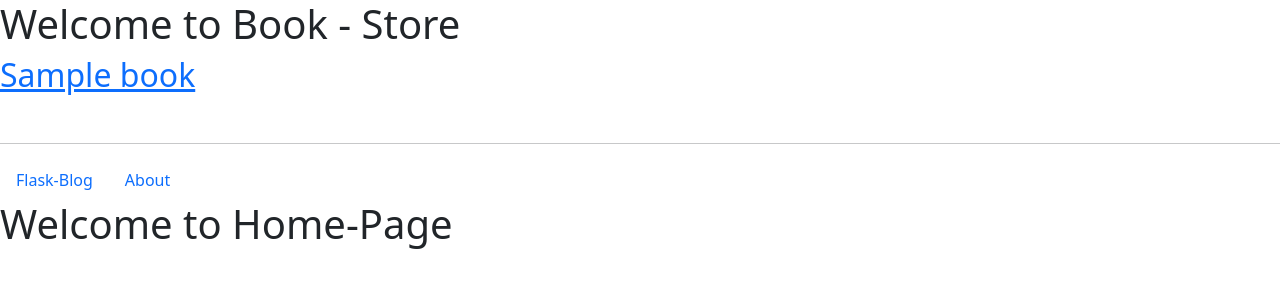
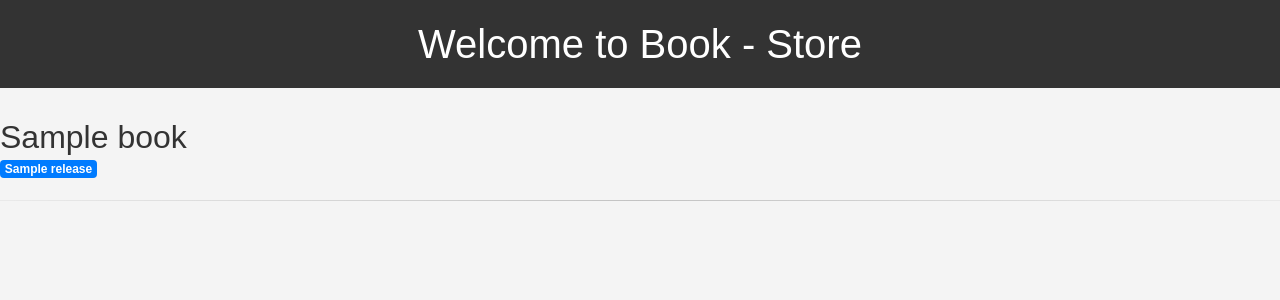
Before and after one commit to leonidig/book_store, a Python web app: template templates/index.html in a window 1280 px wide. Shown: the top 300 px of the page. Run offline with Jinja, Linux system fonts and the light colour scheme; the template is opened without the code that fills it: most values are stand-ins (such as "Sample title", 1, 10 or a date in 2020).

Commit message:
i do link to info about book and css

```diff
--- a/db/__init__.py
+++ b/db/__init__.py
@@ -19,4 +19,5 @@ def down():
 from .models import Book
 
 
+down()
 up()
--- a/db/models/book.py
+++ b/db/models/book.py
@@ -14,3 +14,4 @@ class Book(Base):
     author: Mapped[str]
     release: Mapped[date]
     isbn: Mapped[str] = mapped_column(String(13))
+    # image_path: Mapped[str] = mapped_column(String(255), nullable=True)
--- /dev/null
+++ b/static/index.css
@@ -0,0 +1,65 @@
+/* General Styles */
+body {
+    font-family: Arial, sans-serif;
+    margin: 0;
+    padding: 0;
+    background-color: #f4f4f4;
+}
+
+.container {
+    width: 80%;
+    margin: auto;
+    overflow: hidden;
+}
+
+/* Header Styles */
+h1 {
+    background-color: #333;
+    color: #fff;
+    padding: 20px 0;
+    text-align: center;
+    margin-bottom: 30px;
+}
+
+h2 {
+    color: #333;
+    text-decoration: none;
+    margin: 0;
+    padding: 0;
+}
+
+/* Book Styles */
+a {
+    text-decoration: none;
+    color: inherit;
+}
+
+a:hover h2 {
+    color: #007BFF;
+}
+
+.badge {
+    display: inline-block;
+    padding: 0.25em 0.4em;
+    font-size: 75%;
+    font-weight: 700;
+    line-height: 1;
+    text-align: center;
+    white-space: nowrap;
+    vertical-align: baseline;
+    border-radius: 0.25rem;
+    color: #fff;
+}
+
+.badge-primary {
+    background-color: #007BFF;
+}
+
+/* Horizontal Rule Styles */
+hr {
+    border: 0;
+    height: 1px;
+    background: #333;
+    background-image: linear-gradient(to right, #ccc, #333, #ccc);
+    margin: 20px 0;
+}
--- a/templates/index.html
+++ b/templates/index.html
@@ -17,27 +17,13 @@
 
   {% for book in books %}
     <a href="{{ url_for('index') }}">
-      <h2> {{ book.title }} </h2>
+      <h2><a href="/book/{{book.id}}">{{ book.title }}</a></h2>
+
     </a>
     <span class="badge badge-primary">{{ book.release }}</span>
     <hr>
   {% endfor %}
   {% endblock %}
-
-
-
-    <ul class="nav">
-        <li class="nav-item">
-          <a class="nav-link active" aria-current="page" href="#">Flask-Blog</a>
-        </li>
-        <li class="nav-item">
-          <a class="nav-link" href="#">About</a>
-        </li>
-
-    </ul>
-
-      <h1>Welcome to Home-Page</h1>
-
 
 </body>
 
```
Also changed, not shown: app.py (+15 -0 lines), books.py (+5 -2 lines), static/info.css (added, +20 -0 lines), templates/info.html (+13 -8 lines), my_db.db.
